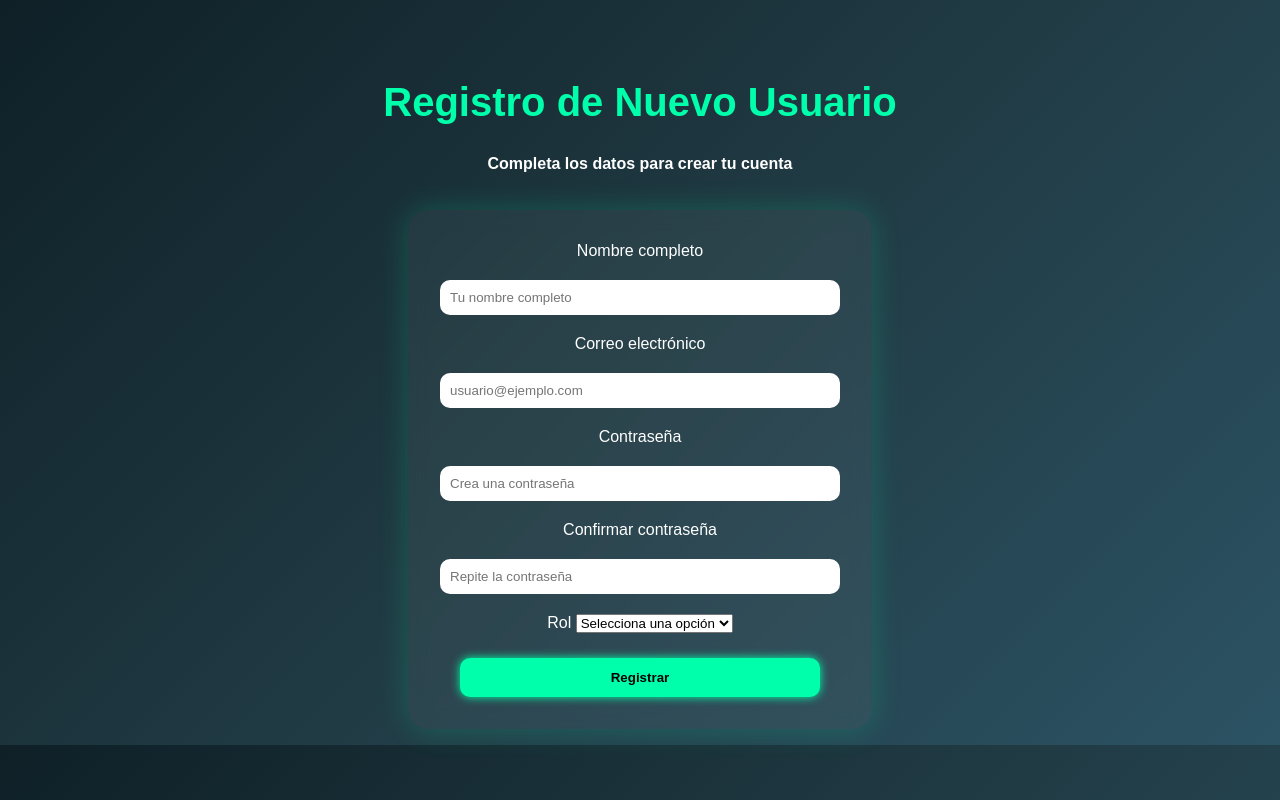
After one commit to didierorduzz/ProyectoIntegrador_1, a Flask app: page /registro in a window 1280 px wide. The commit adds this page. Run offline with Flask 3, Linux system fonts and the light colour scheme.

Commit message:
panel de usuarios, mejoras, logo (favicon), register, conexion a base de datos, mejoras visuales, prestamo, entre otros

```diff
--- a/app.py
+++ b/app.py
@@ -1,44 +1,168 @@
-import oracledb
-import config
 from flask import Flask, render_template, request, redirect, url_for, session, flash
+from datetime import datetime
+from db import get_connection
 
 app = Flask(__name__)
-app.secret_key = 'clave_secreta'  # Necesaria para flash y sesión
-
-oracledb.init_oracle_client(lib_dir=r"C:\oracle\instantclient_19_26")
-
-conn = oracledb.connect(
-    user="didierorduzz",
-    password="Didierorduz1",
-    dsn="localhost/XE"
-)
-
-print("Conectado a Oracle:", conn.version)
+app.secret_key = 'clave_secreta'
 
 @app.route('/')
 def inicio():
     return render_template('index.html')
+
+@app.route('/registro', methods=['GET', 'POST'])
+def registro():
+    if request.method == 'POST':
+        nombre = request.form.get('nombre')
+        correo = request.form.get('correo')
+        contrasena = request.form.get('contrasena')
+        confirmar = request.form.get('confirmar')
+        rol = request.form.get('rol')
+
+        if contrasena != confirmar:
+            flash('Las contraseñas no coinciden.', 'error')
+            return redirect(url_for('registro'))
+
+        try:
+            with get_connection() as conn:
+                cursor = conn.cursor()
+                cursor.execute("""
+                    INSERT INTO usuarios (nombre, correo, contrasena, rol)
+                    VALUES (:1, :2, :3, :4)
+                """, (nombre, correo, contrasena, rol))
+                conn.commit()
+                flash('Usuario registrado exitosamente. Ahora puedes iniciar sesión.', 'success')
+                return redirect(url_for('inicio'))
+        except Exception as e:
+            print("Error al registrar usuario:", e)
+            flash('Error al registrar el usuario.', 'error')
+            return redirect(url_for('registro'))
+    else:
+        return render_template('register.html')
+
 
 @app.route('/login', methods=['POST'])
 def login():
     usuario = request.form['usuario']
     contrasena = request.form['contrasena']
 
-    if usuario == 'admin' and contrasena == '1234':
-        session['usuario'] = usuario
-        flash('Inicio de sesión exitoso.', 'success')
-        return redirect(url_for('dashboard'))
-    else:
-        flash('Credenciales incorrectas. Inténtalo de nuevo.', 'error')
+    try:
+        with get_connection() as conn:
+            cursor = conn.cursor()
+            cursor.execute("SELECT rol FROM usuarios WHERE correo = :1 AND contrasena = :2", (usuario, contrasena))
+            result = cursor.fetchone()
+
+            if result:
+                session['usuario'] = usuario
+                rol = result[0]
+                flash('Inicio de sesión exitoso.', 'success')
+                if rol == 'administrador':
+                    return redirect(url_for('dashboard'))
+                else:
+                    return redirect(url_for('solicitar_prestamo'))
+            else:
+                flash('Credenciales incorrectas.', 'error')
+                return redirect(url_for('inicio'))
+    except Exception as e:
+        import traceback
+        traceback.print_exc()
+        flash('Error en el inicio de sesión.', 'error')
         return redirect(url_for('inicio'))
 
 @app.route('/dashboard')
 def dashboard():
-    if 'usuario' in session:
-        return render_template('dashboard.html')
-    else:
+    if 'usuario' not in session:
         flash('Debes iniciar sesión primero.', 'error')
         return redirect(url_for('inicio'))
+
+    vista = request.args.get('vista', 'prestamos')
+
+    datos = []
+    try:
+        with get_connection() as conn:
+            cursor = conn.cursor()
+            if vista == 'prestamos':
+                cursor.execute("""
+                    SELECT sala, TO_CHAR(hora_reserva, 'HH24:MI'),
+                           TO_CHAR(fecha_reserva, 'YYYY-MM-DD'), observaciones
+                    FROM prestamos
+                    ORDER BY fecha_reserva DESC, hora_reserva DESC
+                """)
+                datos = cursor.fetchall()
+            elif vista == 'usuarios':
+                cursor.execute("SELECT nombre, correo, rol FROM usuarios ORDER BY nombre")
+                datos = cursor.fetchall()
+    except Exception as e:
+        print("Error en dashboard:", e)
+        flash("No se pudieron cargar los datos.", "error")
+
+    return render_template('dashboard.html', vista=vista, datos=datos)
+
+@app.route('/prestamo')
+def solicitar_prestamo():
+    if 'usuario' not in session:
+        flash('Debes iniciar sesión primero.', 'error')
+        return redirect(url_for('inicio'))
+    return render_template('prestamo.html')
+
+@app.route('/solicitar', methods=['POST'])
+def solicitar():
+    sala = request.form.get('sala')
+    hora = request.form.get('hora')
+    fecha = request.form.get('fecha')
+    observaciones = request.form.get('observaciones')
+
+    if not sala or not hora or not fecha:
+        flash("Todos los campos son obligatorios.", "error")
+        return redirect(url_for('solicitar_prestamo'))
+
+    try:
+        with get_connection() as conn:
+            cursor = conn.cursor()
+
+            # Verifica si ya existe una reserva para esa fecha, hora y sala
+            cursor.execute("""
+                SELECT COUNT(*) FROM prestamos
+                WHERE sala = :1 AND hora_reserva = :2 AND fecha_reserva = TO_DATE(:3, 'YYYY-MM-DD')
+            """, (sala, hora, fecha))
+            count = cursor.fetchone()[0]
+
+            if count > 0:
+                flash("La sala ya está reservada para esa fecha y hora.", "error")
+                return redirect(url_for('solicitar_prestamo'))
+
+            # Inserta nueva solicitud
+            cursor.execute("SELECT id_usuario FROM usuarios WHERE correo = :1", (session['usuario'],))
+            usuario_id = cursor.fetchone()[0]
+
+            cursor.execute("""
+            INSERT INTO prestamos (sala, hora_reserva, fecha_reserva, observaciones, id_usuario)
+            VALUES (:1, :2, TO_DATE(:3, 'YYYY-MM-DD'), :4, :5)
+            """, (sala, hora, fecha, observaciones, usuario_id))
+            conn.commit()
+            flash("Solicitud registrada exitosamente.", "success")
+    except Exception as e:
+        print("Error al guardar en Oracle:", e)
+        flash("Hubo un error al registrar la solicitud.", "error")
+
+    return redirect(url_for('dashboard'))
+
+@app.route('/usuarios')
+def ver_usuarios():
+    if 'usuario' not in session:
+        flash('Inicia sesión primero.', 'error')
+        return redirect(url_for('inicio'))
+
+    try:
+        with get_connection() as conn:
+            cursor = conn.cursor()
+            cursor.execute("SELECT nombre, correo, rol FROM usuarios ORDER BY nombre")
+            usuarios = cursor.fetchall()
+    except Exception as e:
+        print("Error al cargar usuarios:", e)
+        usuarios = []
+        flash('Error al mostrar usuarios.', 'error')
+
+    return render_template('usuarios.html', usuarios=usuarios)
 
 @app.route('/logout')
 def logout():
--- a/static/style.css
+++ b/static/style.css
@@ -3,6 +3,16 @@
       font-family: 'Poppins', sans-serif;
       background: linear-gradient(135deg, #0f2027, #203a43, #2c5364);
       color: white;
+    }
+
+    .logo-container {
+      display: flex;
+      align-items: center;
+      gap: 15px;
+    }
+
+    .logo {
+      height: 40px; /* ajusta el tamaño como quieras */
     }
 
     header {
--- /dev/null
+++ b/templates/register.html
@@ -0,0 +1,53 @@
+<!DOCTYPE html>
+<html lang="es">
+<head>
+  <meta charset="UTF-8">
+  <meta name="viewport" content="width=device-width, initial-scale=1.0">
+  <title>Registro de Usuario</title>
+  <link rel="icon" href="{{ url_for('static', filename='favicon.ico') }}" type="image/x-icon">
+  <link rel="stylesheet" href="{{ url_for('static', filename='style.css') }}">
+  <link rel="stylesheet" href="https://cdnjs.cloudflare.com/ajax/libs/font-awesome/6.5.0/css/all.min.css">
+</head>
+<body>
+
+  <div class="main-content">
+    <h1>Registro de Nuevo Usuario</h1>
+    <h4 class="main-text">Completa los datos para crear tu cuenta</h4>
+
+    {% with messages = get_flashed_messages(with_categories=true) %}
+    {% if messages %}
+      <div class="flash-messages">
+        {% for category, message in messages %}
+          <div class="alert {{ category }}">{{ message }}</div>
+        {% endfor %}
+      </div>
+    {% endif %}
+    {% endwith %}
+
+    <div class="form-container">
+      <form method="post" action="{{ url_for('registro') }}">
+        <label for="nombre">Nombre completo</label>
+        <input type="text" name="nombre" id="nombre" placeholder="Tu nombre completo" required>
+
+        <label for="correo">Correo electrónico</label>
+        <input type="email" name="correo" id="correo" placeholder="usuario@ejemplo.com" required>
+
+        <label for="contrasena">Contraseña</label>
+        <input type="password" name="contrasena" id="contrasena" placeholder="Crea una contraseña" required>
+
+        <label for="confirmar">Confirmar contraseña</label>
+        <input type="password" name="confirmar" id="confirmar" placeholder="Repite la contraseña" required>
+
+        <label for="rol">Rol</label>
+        <select name="rol" id="rol" required>
+          <option value="">Selecciona una opción</option>
+          <option value="administrador">Administrador</option>
+          <option value="profesor">Profesor</option>
+        </select>
+
+        <button type="submit">Registrar</button>
+      </form>
+    </div>
+  </div>
+</body>
+</html>
```
Also changed, not shown: db.py (added, +11 -0 lines), static/dashboard.css (+9 -0 lines), static/prestamo.css (+9 -0 lines), templates/dashboard.html (+64 -10 lines), templates/index.html (+18 -12 lines), templates/prestamo.html (+15 -5 lines), templates/usuarios.html (added, +40 -0 lines), static/favicon.ico (added).
